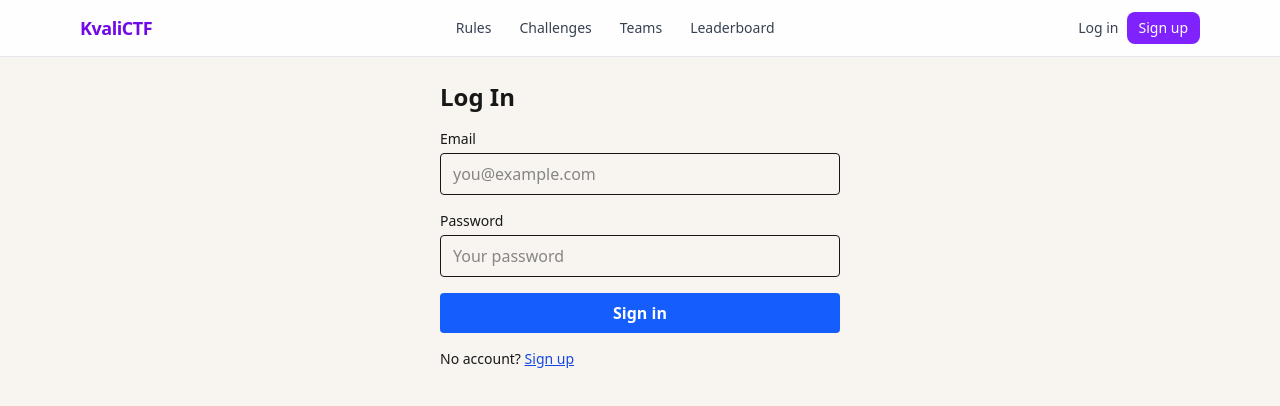
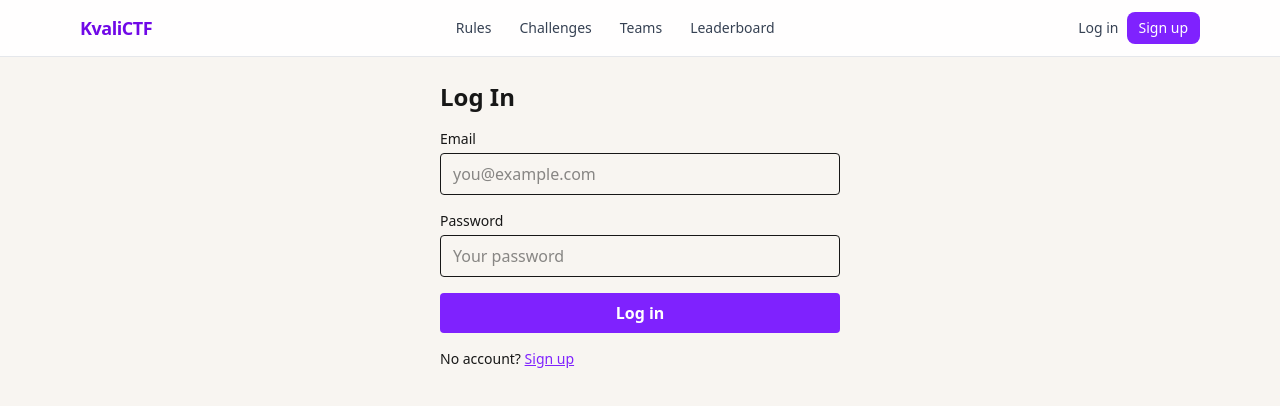
Before and after one commit to kamarini09/ctf-app, a Next.js app: page /login in a window 1280 px wide. Shown: the top 406 px of the page. Built offline with nearby package versions, Linux system fonts and the light colour scheme; no server answers.

Commit message:
fix: styling changes

```diff
--- a/src/app/(public)/login/page.tsx
+++ b/src/app/(public)/login/page.tsx
@@ -43,8 +43,8 @@ export default function LoginPage() {
           <input type="password" required className="w-full border rounded px-3 py-2" value={password} onChange={(e) => setPassword(e.target.value)} placeholder="Your password" />
         </div>
 
-        <button type="submit" disabled={loading} className="w-full rounded bg-blue-600 text-white py-2 font-semibold disabled:opacity-60">
-          {loading ? "Signing in…" : "Sign in"}
+        <button type="submit" disabled={loading} className="w-full rounded bg-violet-600 text-white py-2 font-semibold disabled:opacity-60">
+          {loading ? "Loging in…" : "Log in"}
         </button>
 
         {err && <p className="text-red-600 text-sm">{err}</p>}
@@ -52,7 +52,7 @@ export default function LoginPage() {
 
       <p className="mt-4 text-sm">
         No account?{" "}
-        <a href="/signup" className="text-blue-700 underline">
+        <a href="/signup" className="text-violet-600 underline">
           Sign up
         </a>
       </p>
--- a/src/app/(public)/signup/page.tsx
+++ b/src/app/(public)/signup/page.tsx
@@ -63,7 +63,7 @@ export default function SignupPage() {
           <input type="text" required className="w-full border rounded px-3 py-2" value={name} onChange={(e) => setName(e.target.value)} placeholder="e.g., CyberNinja" />
         </div>
 
-        <button type="submit" disabled={loading} className="w-full rounded bg-blue-600 text-white py-2 font-semibold disabled:opacity-60">
+        <button type="submit" disabled={loading} className="w-full rounded bg-violet-600 text-white py-2 font-semibold disabled:opacity-60">
           {loading ? "Creating…" : "Create account"}
         </button>
 
@@ -73,7 +73,7 @@ export default function SignupPage() {
 
       <p className="mt-4 text-sm">
         Already have an account?{" "}
-        <a href="/login" className="text-blue-700 underline">
+        <a href="/login" className="text-violet-600 underline">
           Log in
         </a>
       </p>
--- a/src/app/globals.css
+++ b/src/app/globals.css
@@ -14,14 +14,6 @@
   --font-mono: var(--font-geist-mono);
 }
 
-/* === Dark Mode === */
-@media (prefers-color-scheme: dark) {
-  :root {
-    --background: #0a0a0a;
-    --foreground: #ededed;
-  }
-}
-
 /* === Global Defaults === */
 body {
   background: var(--background);
```
